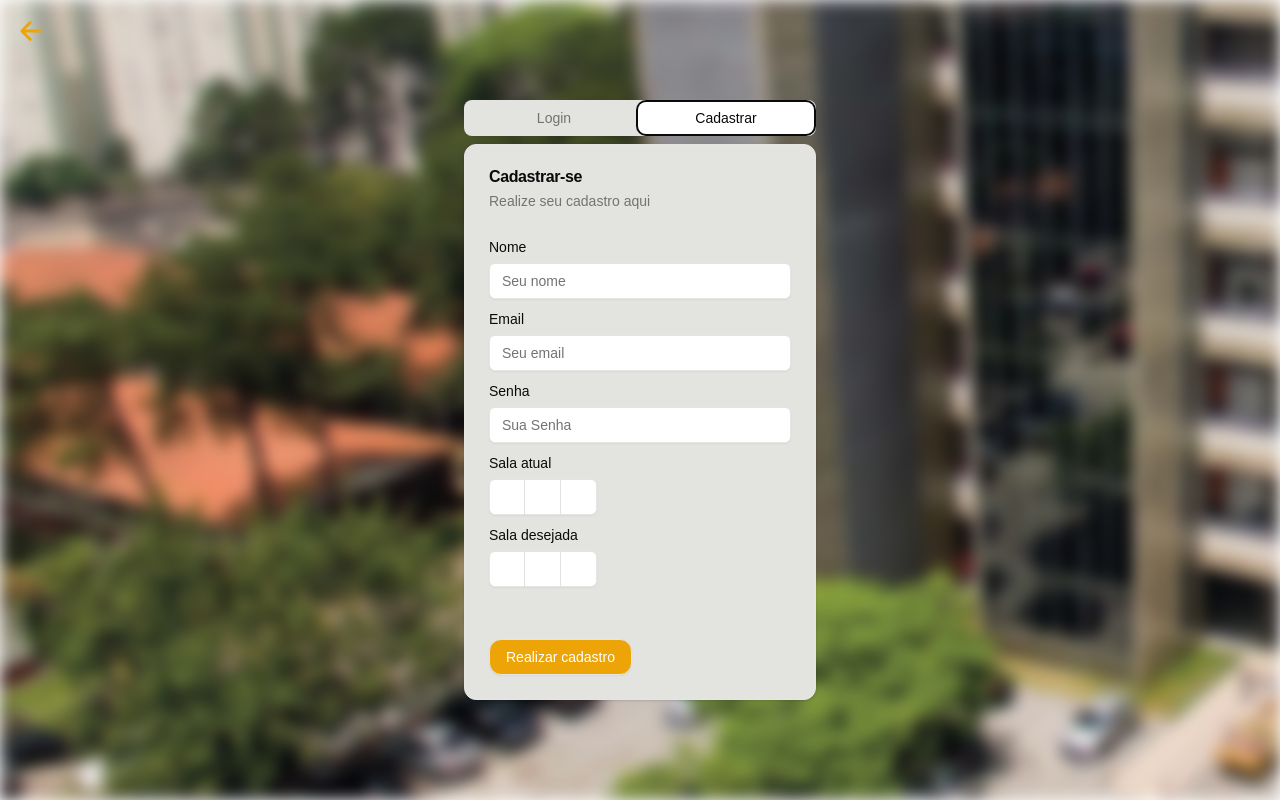
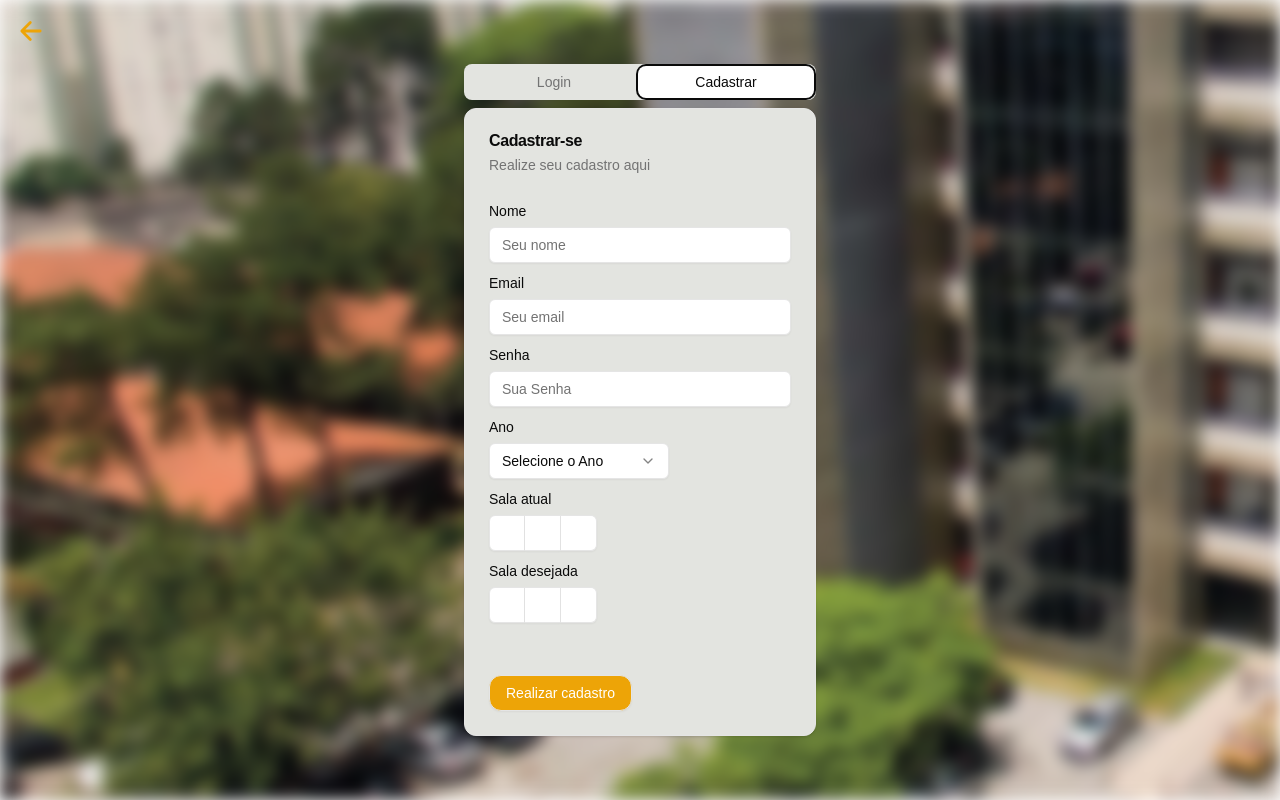
Before and after one commit to othaviolosovoi/maua_troca, a Next.js app: page /login in a window 1280 px wide. Both pictures are taken after a click on the tab "Cadastrar". Built offline with nearby package versions, Linux system fonts and the light colour scheme.

Commit message:
Update page.tsx

```diff
--- a/app/login/page.tsx
+++ b/app/login/page.tsx
@@ -1,5 +1,5 @@
 
-/* PRA QUEM FOR USAR: como o banco não tá implementado, no login use: Nome: admin, Senha: admin12345*/
+/* PRA QUEM FOR USAR: como o banco não tá implementado, no login use: Email: admin@maua.br, Senha: admin12345*/
 'use client'
 import * as React from "react"
 import { useState } from "react"
@@ -32,6 +32,15 @@ import {
 } from "@/components/ui/input-otp"
 import axios, { AxiosError } from 'axios'
 import { RegisterResponse } from "../api/register/route"
+import {
+    Select,
+    SelectContent,
+    SelectGroup,
+    SelectItem,
+    SelectLabel,
+    SelectTrigger,
+    SelectValue,
+} from "@/components/ui/select"
 
 
 export default function Login() {
@@ -47,7 +56,7 @@ export default function Login() {
 
 
     const handleLogin = () => {
-        if (loginName === "admin" && loginPassword === "admin12345") {
+        if (loginName === "admin@maua.br" && loginPassword === "admin12345") {
             localStorage.setItem("authenticated", "true");
             router.push("/troca");
         } else {
@@ -66,10 +75,10 @@ export default function Login() {
     //     }
     // }
 
-    const handleRegister = async() => {
+    const handleRegister = async () => {
         const isMauaEmail = registerEmail.endsWith("@maua.br")
         // if (registerName && isMauaEmail && registerPassword && currentRoom.length === 3 && desiredRoom.length === 3) {
-            try{
+        try {
             const response = await axios.post<RegisterResponse>("/api/register", {
                 registerName,
                 registerEmail,
@@ -81,8 +90,8 @@ export default function Login() {
             setIsRegistered(true)
             setTimeout(() => setIsRegistered(false), 2000)
         }
-            catch(error) {
-                if(error instanceof AxiosError) {
+        catch (error) {
+            if (error instanceof AxiosError) {
                 console.log(error.message)
             }
         }
@@ -116,12 +125,13 @@ export default function Login() {
                             </CardHeader>
                             <CardContent className="space-y-2">
                                 <div className="space-y-1">
-                                    <Label htmlFor="login-name">Nome</Label>
-                                    <Input id="login-name" placeholder="Seu nome" className="placeholder-gray-400 bg-white" value={loginName} onChange={(e) => setLoginName(e.target.value)} />
+                                    {/* A única coisa que mudou é a label, todos os ids continuam com login-name */}
+                                    <Label htmlFor="login-name">Email</Label>
+                                    <Input id="login-name" placeholder="Seu email" className="placeholder-gray-400 bg-white" value={loginName} onChange={(e) => setLoginName(e.target.value)} />
                                 </div>
                                 <div className="space-y-1">
                                     <Label htmlFor="login-password">Senha</Label>
-                                    <Input id="login-password" placeholder="Sua Senha" className="placeholder-gray-400 bg-white" type="password" value={loginPassword} onChange={(e) => setLoginPassword(e.target.value)} />
+                                    <Input id="login-password" placeholder="Sua senha" className="placeholder-gray-400 bg-white" type="password" value={loginPassword} onChange={(e) => setLoginPassword(e.target.value)} />
                                 </div>
                             </CardContent>
                             <CardFooter>
@@ -149,6 +159,22 @@ export default function Login() {
                                 <div className="space-y-1">
                                     <Label htmlFor="register-password">Senha</Label>
                                     <Input id="register-password" placeholder="Sua Senha" className="placeholder-gray-400 bg-white" type="password" value={registerPassword} onChange={(e) => setRegisterPassword(e.target.value)} />
+                                </div>
+                                <div className="space-y-1">
+                                    <Label htmlFor="register-name">Ano</Label>
+                                    <Select>
+                                        <SelectTrigger className="w-[180px] bg-white placeholder-gray-400">
+                                            <SelectValue placeholder="Selecione o Ano" />
+                                        </SelectTrigger>
+                                        <SelectContent>
+                                            <SelectGroup>
+                                                <SelectItem value="1ano">1° Ano</SelectItem>
+                                                <SelectItem value="2ano">2° Ano</SelectItem>
+                                                <SelectItem value="3ano">3° Ano</SelectItem>
+                                                <SelectItem value="4ano">4° Ano</SelectItem>
+                                            </SelectGroup>
+                                        </SelectContent>
+                                    </Select>
                                 </div>
                                 <div className="space-y-1">
                                     <Label>Sala atual</Label>
```
Lines whose indentation alone changed are shown as unchanged.
